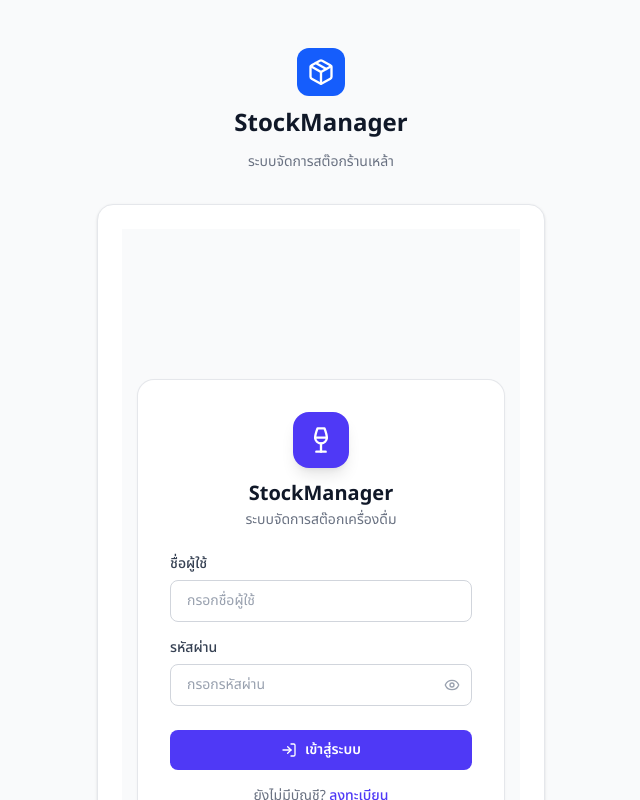
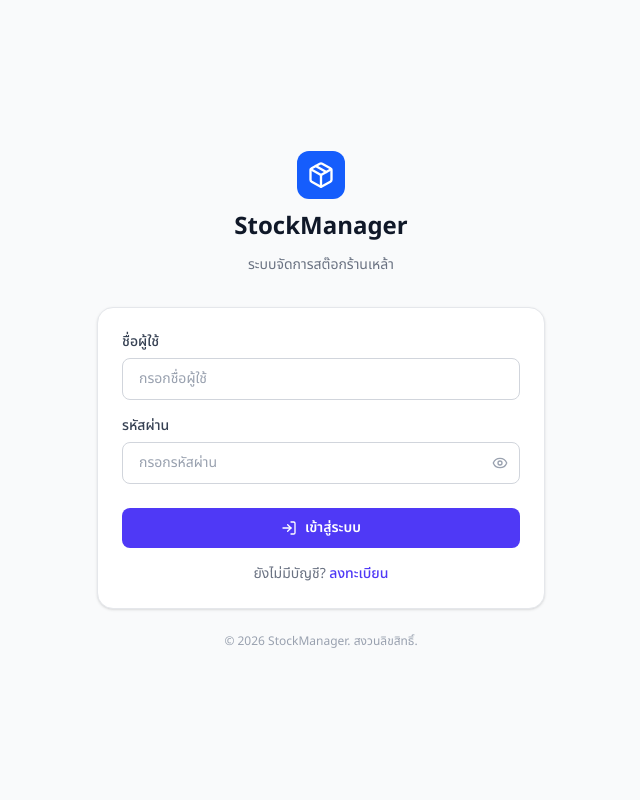
Before and after one commit to kpcrmv4/stockmanager, a Next.js app: page /login in a window 1280 px wide. Shown: the top 800 px of the page, without its empty margins (319-959 px from the left). Built offline with nearby package versions, Linux system fonts and the light colour scheme.

Commit message:
fix: ลบส่วนซ้ำซ้อนของหน้า login และใช้ชื่อ 'ระบบจัดการสต๊อกร้านเหล้า'

```diff
--- a/src/app/(auth)/login/page.tsx
+++ b/src/app/(auth)/login/page.tsx
@@ -5,7 +5,7 @@ import { useRouter } from 'next/navigation';
 import Link from 'next/link';
 import { createClient } from '@/lib/supabase/client';
 import { cn } from '@/lib/utils/cn';
-import { LogIn, Eye, EyeOff, Loader2, Wine } from 'lucide-react';
+import { LogIn, Eye, EyeOff, Loader2 } from 'lucide-react';
 
 export default function LoginPage() {
   const router = useRouter();
@@ -60,26 +60,7 @@ export default function LoginPage() {
   };
 
   return (
-    <div className="flex min-h-screen items-center justify-center bg-gray-50 px-4 dark:bg-gray-900">
-      <div className="w-full max-w-md">
-        {/* Login Form */}
-        <form
-          onSubmit={handleLogin}
-          className="rounded-2xl bg-white p-8 shadow-sm ring-1 ring-gray-200 dark:bg-gray-800 dark:ring-gray-700"
-        >
-          {/* Logo & Title */}
-          <div className="mb-6 text-center">
-            <div className="mx-auto mb-3 flex h-14 w-14 items-center justify-center rounded-2xl bg-indigo-600 text-white shadow-lg">
-              <Wine className="h-7 w-7" />
-            </div>
-            <h1 className="text-xl font-bold text-gray-900 dark:text-white">
-              StockManager
-            </h1>
-            <p className="mt-0.5 text-sm text-gray-500 dark:text-gray-400">
-              ระบบจัดการสต๊อกเครื่องดื่ม
-            </p>
-          </div>
-
+    <form onSubmit={handleLogin}>
       {/* Error Alert */}
       {error && (
         <div className="mb-4 rounded-lg bg-red-50 p-3 text-sm text-red-700 dark:bg-red-900/30 dark:text-red-400">
@@ -185,12 +166,5 @@ export default function LoginPage() {
         </Link>
       </p>
     </form>
-
-        {/* Footer */}
-        <p className="mt-6 text-center text-xs text-gray-400 dark:text-gray-500">
-          &copy; {new Date().getFullYear()} StockManager. ระบบจัดการฝากเหล้า
-        </p>
-      </div>
-    </div>
   );
 }
```
Lines whose indentation alone changed are shown as unchanged.
